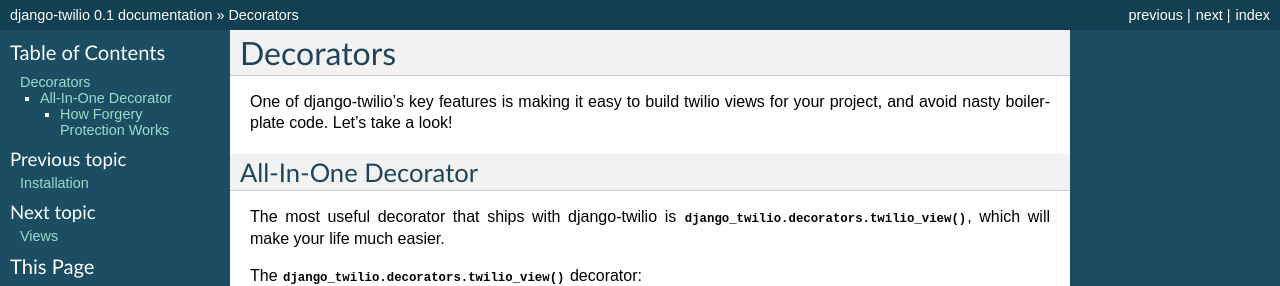
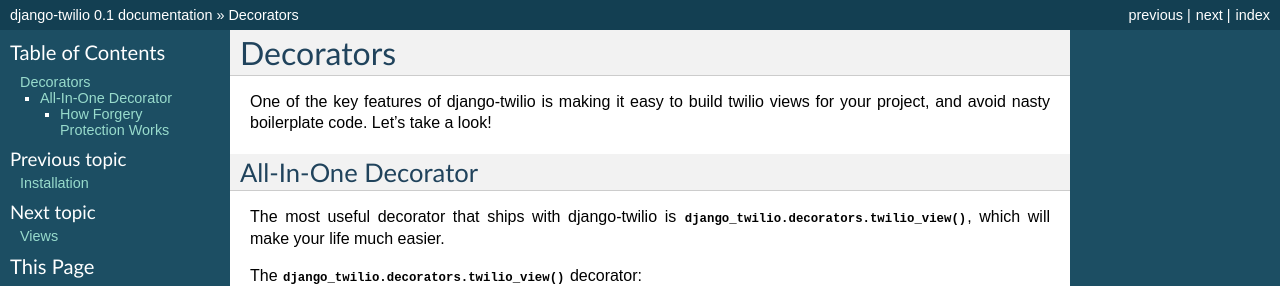
Before and after one commit to rdegges/django-twilio, a Sphinx documentation site: the page built from docs/source/decorators.rst, in a window 1280 px wide and 1400 px high. Shown: the top 286 px of the window. Built offline with Sphinx 7.4.7, drawn with Linux system fonts in a browser that asks for light colours; pages that are not in the unit, such as notebooks, are missing from menus; some of the changed text lies outside the part shown.

```diff
--- a/docs/source/decorators.rst
+++ b/docs/source/decorators.rst
@@ -1,7 +1,7 @@
 Decorators
 ==========
 
-One of django-twilio's key features is making it easy to build twilio views for
+One of the key features of django-twilio is making it easy to build twilio views for
 your project, and avoid nasty boilerplate code. Let's take a look!
 
 All-In-One Decorator
```
Also changed, not shown: other parts of docs/source/decorators.rst (+2 -2 lines), docs/source/index.rst (+0 -14 lines).
